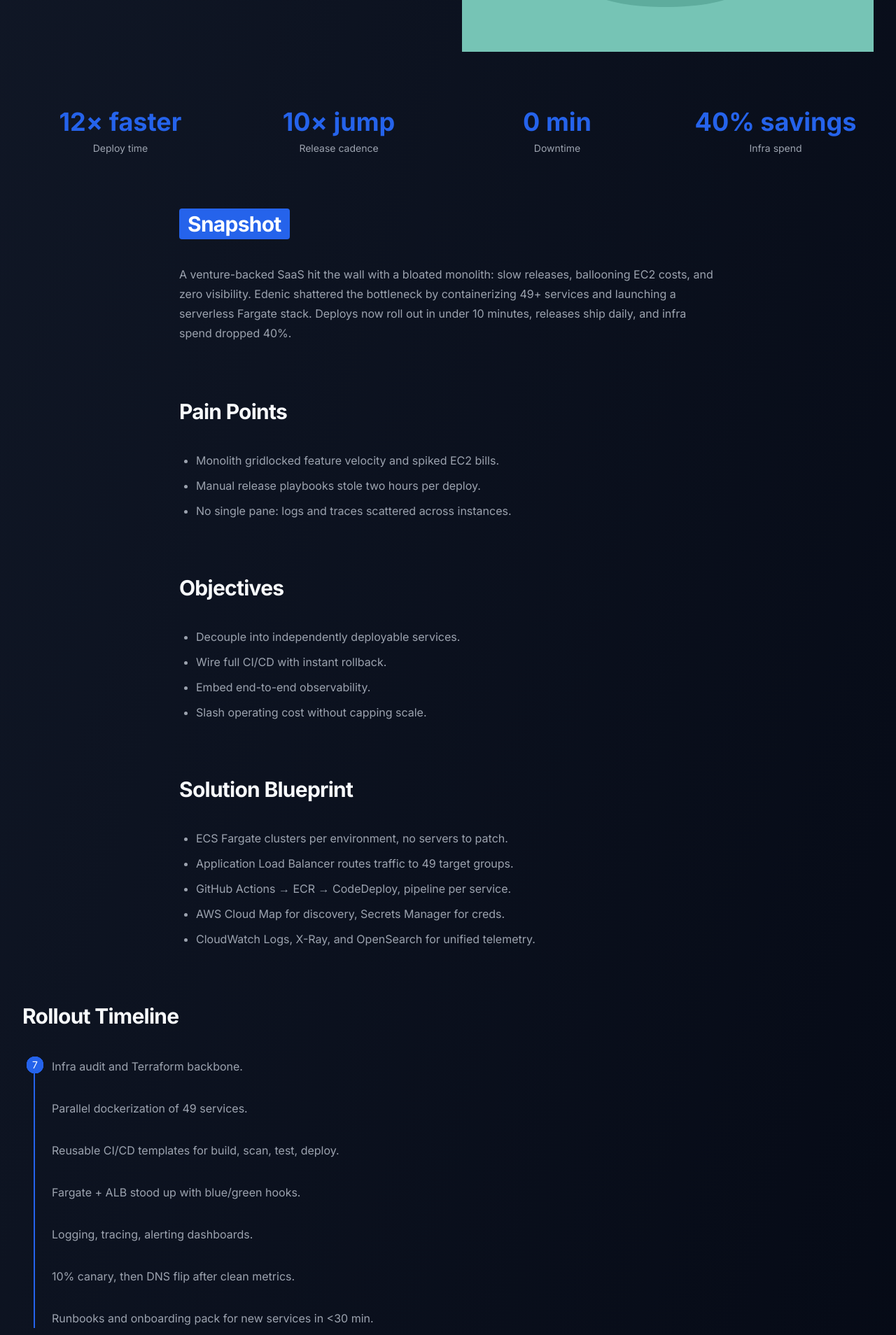
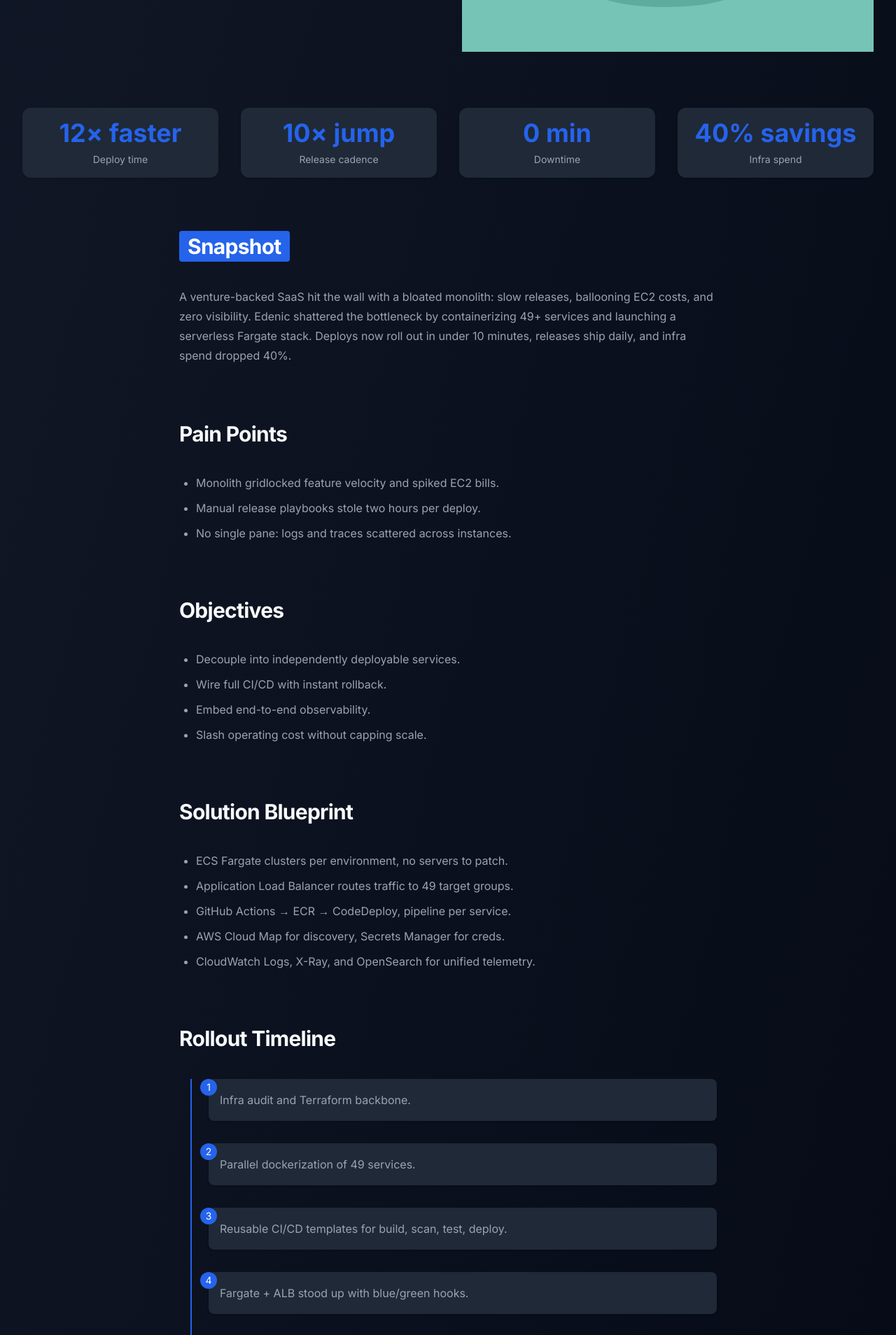
Before and after one commit to shhahhussain/edenic, a Next.js app: page /case-studies/aws-ecs-microservices in a window 1280 px wide. Shown: the part 880-2788 px from the top of the page at 70% size. Built offline with nearby package versions, Linux system fonts and the light colour scheme.

Commit message:
style: refine AWS ECS case study layout

```diff
--- a/src/app/case-studies/aws-ecs-microservices/page.tsx
+++ b/src/app/case-studies/aws-ecs-microservices/page.tsx
@@ -78,9 +78,12 @@ export default function AwsEcsMicroservicesCaseStudy() {
           </div>
         </motion.section>
 
-        <section className="grid grid-cols-2 md:grid-cols-4 gap-8 text-center">
+        <section className="grid grid-cols-1 sm:grid-cols-2 md:grid-cols-4 gap-8 text-center">
           {stats.map((s) => (
-            <div key={s.label} className="space-y-2">
+            <div
+              key={s.label}
+              className="space-y-2 bg-white dark:bg-gray-800 p-4 rounded-xl shadow"
+            >
               <AnimatedNumber value={s.value} suffix={s.suffix} />
               <p className="text-sm text-gray-600 dark:text-gray-400">{s.label}</p>
             </div>
@@ -129,11 +132,14 @@ export default function AwsEcsMicroservicesCaseStudy() {
           </ul>
         </section>
 
-        <section className="space-y-10">
+        <section className="space-y-10 max-w-3xl mx-auto">
           <h2 className="text-3xl font-bold">Rollout Timeline</h2>
           <ul className="relative border-l-2 border-blue-600 ml-4">
             {timeline.map((item, i) => (
-              <li key={i} className="mb-8 ml-6">
+              <li
+                key={i}
+                className="relative mb-8 ml-6 bg-white dark:bg-gray-800 p-4 rounded-lg shadow"
+              >
                 <span className="absolute -left-3 top-0 flex items-center justify-center w-6 h-6 rounded-full bg-blue-600 text-white text-sm">
                   {i + 1}
                 </span>
@@ -145,14 +151,14 @@ export default function AwsEcsMicroservicesCaseStudy() {
 
         <section className="space-y-10 max-w-3xl mx-auto">
           <h2 className="text-3xl font-bold">CI/CD Snapshot</h2>
-          <pre className="bg-gray-900 text-green-400 p-6 rounded-xl text-sm overflow-auto">
+          <pre className="bg-gray-900 text-green-400 p-6 rounded-xl text-sm overflow-auto shadow-lg">
             <code>{`$ gh workflow run deploy\n✓ build-and-deploy passed`}</code>
           </pre>
         </section>
 
-        <section className="space-y-10">
-          <h2 className="text-3xl font-bold">Numbers That Matter</h2>
-          <div className="overflow-x-auto">
+        <section className="space-y-10 max-w-4xl mx-auto">
+          <h2 className="text-3xl font-bold text-center">Numbers That Matter</h2>
+          <div className="overflow-x-auto bg-white dark:bg-gray-800 rounded-xl shadow-md p-4">
             <table className="w-full text-left border-collapse">
               <thead>
                 <tr className="border-b">
@@ -220,7 +226,7 @@ export default function AwsEcsMicroservicesCaseStudy() {
 
         <section className="space-y-10">
           <h2 className="text-3xl font-bold text-center">Estimate Your Savings</h2>
-          <div className="max-w-md mx-auto space-y-4">
+          <div className="max-w-md mx-auto space-y-4 bg-white dark:bg-gray-800 p-6 rounded-xl shadow-md">
             <input
               type="range"
               min={1000}
```
